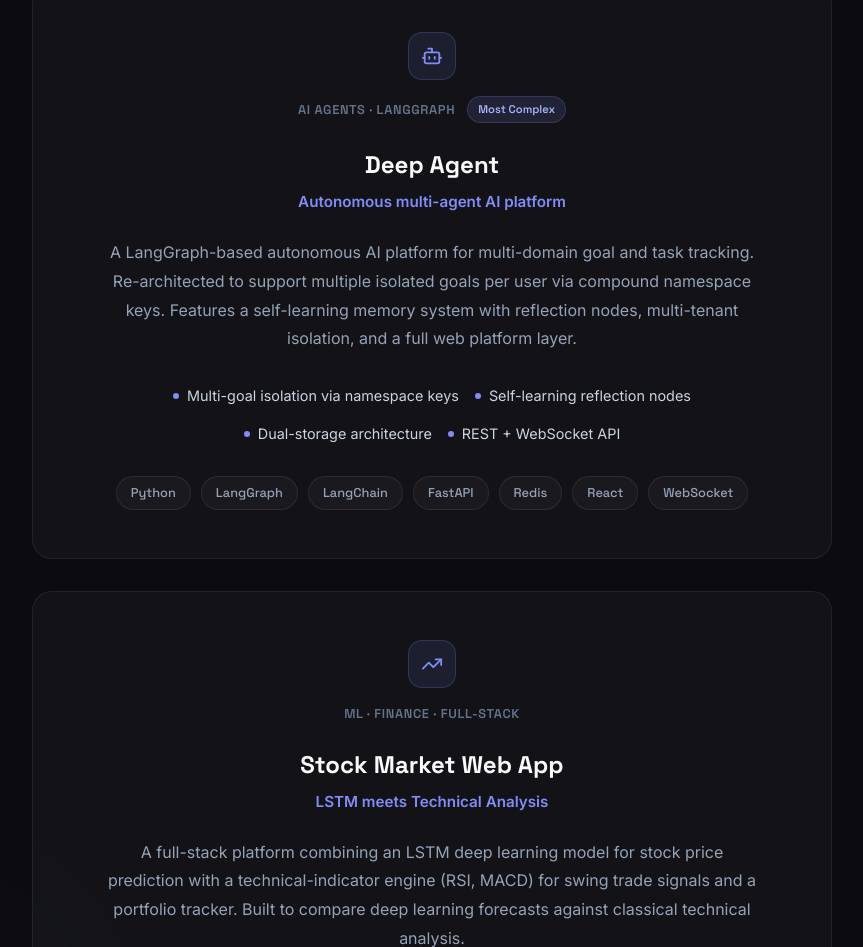
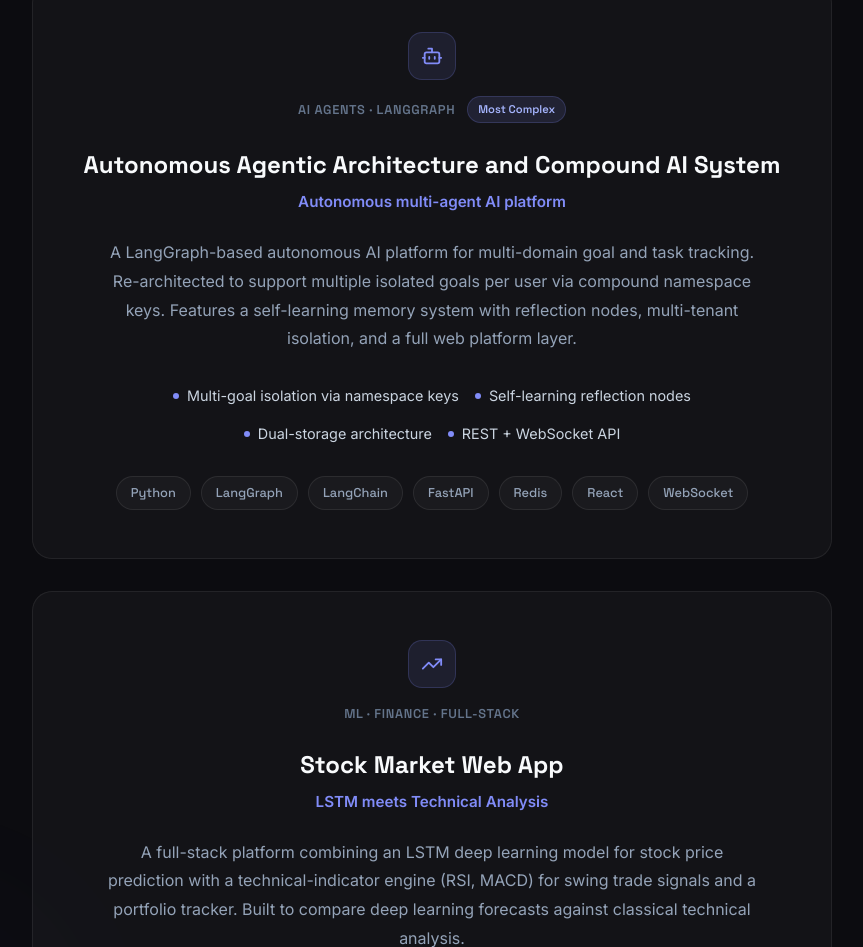
Before and after one commit to Rutvik995/PortfolioWeb, a Next.js app: page / in a window 1280 px wide. Shown: the part 3367-4314 px from the top of the page, without its empty margins (208-1071 px from the left). Built offline with nearby package versions, Linux system fonts and the light colour scheme.

Commit message:
Update project title to Autonomous Agentic Architecture and Compound AI System

```diff
--- a/components/Projects.tsx
+++ b/components/Projects.tsx
@@ -17,7 +17,7 @@ const projects = [
   },
   {
     id: "deep-agent",
-    title: "Deep Agent",
+    title: "Autonomous Agentic Architecture and Compound AI System",
     tagline: "Autonomous multi-agent AI platform",
     description:
       "A LangGraph-based autonomous AI platform for multi-domain goal and task tracking. Re-architected to support multiple isolated goals per user via compound namespace keys. Features a self-learning memory system with reflection nodes, multi-tenant isolation, and a full web platform layer.",
```
